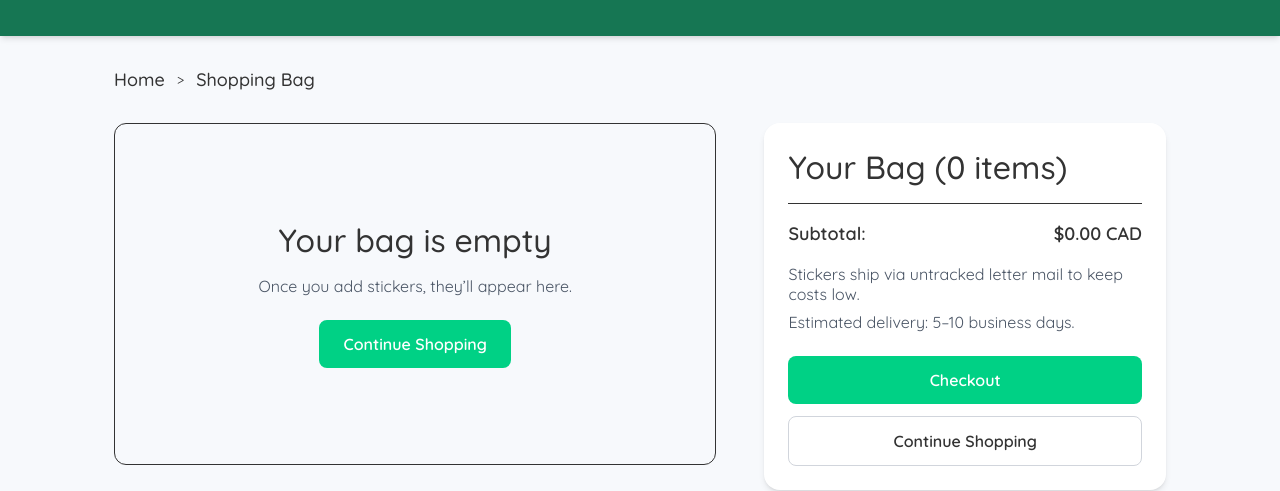
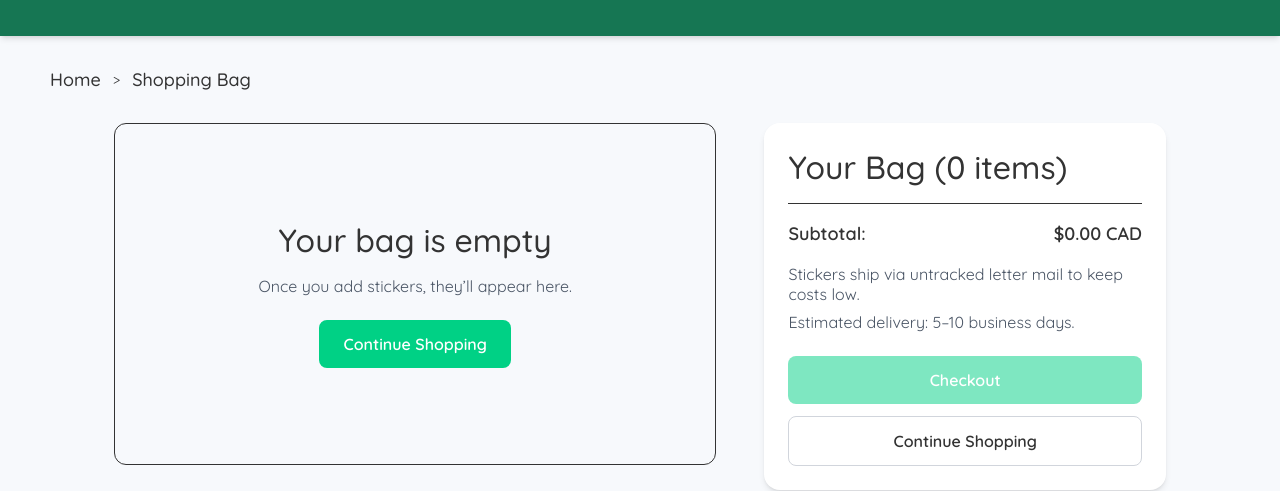
Before and after one commit to ShawnYS-codemtl/momentong2.1, a Next.js app: page /cart in a window 1280 px wide. Shown: the part 315-806 px from the top of the page. Built offline with nearby package versions, Linux system fonts and the light colour scheme.

Commit message:
feat: implement checkout functionality with Stripe integration; add CheckoutButton component for initiating payment and order completion page

```diff
--- /dev/null
+++ b/app/api/checkout/route.ts
@@ -0,0 +1,46 @@
+import Stripe from "stripe";
+import { NextResponse } from "next/server";
+import { getStickerById } from "@/lib/data/stickers";
+
+type CartItem = {
+    id: string;        // the unique sticker id
+    quantity: number;  // how many the user wants
+  }
+
+const stripe = new Stripe(process.env.STRIPE_SECRET_KEY!);
+
+export async function POST(req: Request) {
+  const { items } = await req.json(); // [{ id, quantity }]
+
+  // Compute subtotal safely on server
+  const line_items = await Promise.all(
+    items.map(async (item: CartItem) => {
+      const sticker = await getStickerById(item.id)
+
+      return {
+        price_data: {
+          currency: "cad",
+          product_data: { name: sticker.title },
+          unit_amount: sticker.price, // from server
+        },
+        quantity: item.quantity,
+      }
+    })
+  )
+
+  const session = await stripe.checkout.sessions.create({
+    ui_mode: "embedded",
+    mode: "payment",
+    line_items,
+    payment_method_types: ["card"],
+    shipping_address_collection: {
+        allowed_countries: ["CA", "US"], // adjust to your target countries
+    },
+    billing_address_collection: "auto",
+    return_url: `${process.env.NEXT_PUBLIC_SITE_URL}/order-complete?session_id={CHECKOUT_SESSION_ID}`,
+  });
+
+  return NextResponse.json({
+    clientSecret: session.client_secret,
+  });
+}
--- a/app/cart/page.tsx
+++ b/app/cart/page.tsx
@@ -1,6 +1,7 @@
 "use client"
 
 import Breadcrumb from "../components/Breadcrumb"
+import CheckoutButton from "../components/CheckoutButton"
 import QuantitySelector from "../components/QuantitySelector"
 import { useBag } from "../context/BagContext"
 import Image from "next/image"
@@ -10,7 +11,7 @@ export default function CartPage(){
     const { items, updateQuantity, removeItem, subtotal } = useBag()
 
     return (
-        <main className="px-4 md:px-8 lg:px-16 mb-8">
+        <main>
             <div className="mb-8">
                 <Breadcrumb
                     items={[
@@ -20,7 +21,7 @@ export default function CartPage(){
                 />
             </div>
 
-            <div className="flex flex-col lg:flex-row gap-12">
+            <div className="flex flex-col lg:flex-row gap-12 px-4 md:px-8 lg:px-16 mb-8">
                 {/* Products Section */}
                 <div className="lg:w-3/5">
                     {items.length === 0 ? (
@@ -104,10 +105,10 @@ export default function CartPage(){
                         Stickers ship via untracked letter mail to keep costs low.
                         </p>
                         <p className="text-sm text-gray-600 mb-6">Estimated delivery: 5–10 business days.</p>
-
-                        <button className="w-full bg-[var(--primary)] text-white py-3 rounded-lg font-semibold mb-3 hover:opacity-90">
+                        <CheckoutButton/>
+                        {/* <button className="w-full bg-[var(--primary)] text-white py-3 rounded-lg font-semibold mb-3 hover:opacity-90">
                         Checkout
-                        </button>
+                        </button> */}
                         <Link href="/stickers" className="w-full block text-center border border-gray-300 py-3 rounded-lg font-semibold hover:bg-gray-100">
                         Continue Shopping
                         </Link>
--- /dev/null
+++ b/app/checkout/page.tsx
@@ -0,0 +1,43 @@
+"use client"
+
+import { useEffect, useState } from "react"
+import { useSearchParams } from "next/navigation"
+import { loadStripe } from "@stripe/stripe-js"
+import {
+  EmbeddedCheckoutProvider,
+  EmbeddedCheckout,
+} from "@stripe/react-stripe-js"
+import Breadcrumb from "../components/Breadcrumb"
+
+const stripePromise = loadStripe(process.env.NEXT_PUBLIC_STRIPE_PUBLISHABLE_KEY!)
+
+export default function CheckoutPage() {
+  const searchParams = useSearchParams()
+  const clientSecret = searchParams.get("cs")
+  const [loaded, setLoaded] = useState(false)
+
+  useEffect(() => {
+    if (clientSecret) setLoaded(true)
+  }, [clientSecret])
+
+  if (!loaded || !clientSecret) {
+    return <p className="text-center mt-24">Loading checkout…</p>
+  }
+
+  return (
+    <main className="">
+        <Breadcrumb
+            items={[
+                {label: 'Home', href: '/'},
+                {label: 'Shopping Bag', href:'/cart'},
+                {label: 'Checkout'}
+            ]}
+        />
+        <div className="max-w-3xl mx-auto px-6 py-12">
+            <EmbeddedCheckoutProvider stripe={stripePromise} options={{ clientSecret }}>
+                <EmbeddedCheckout />
+            </EmbeddedCheckoutProvider>
+        </div>
+    </main>
+  )
+}
--- /dev/null
+++ b/app/components/CheckoutButton.tsx
@@ -0,0 +1,61 @@
+"use client";
+
+import { useState } from "react";
+import { useRouter } from "next/navigation"
+import { useBag } from "../context/BagContext";
+
+export default function CheckoutButton() {
+  const { items, clearBag } = useBag();
+  const router = useRouter();
+  const [loading, setLoading] = useState(false);
+  const [error, setError] = useState<string | null>(null);
+
+  const handleCheckout = async () => {
+    if (items.length === 0) return
+    setLoading(true);
+    setError(null);
+
+    const cartItems = items.map(item => ({
+        id: item.productId,
+        quantity: item.quantity
+    }))
+
+    try {
+        const res = await fetch("/api/checkout", {
+            method: "POST",
+            headers: { "Content-Type": "application/json" },
+            body: JSON.stringify({ items: cartItems }),
+        })
+
+        if (!res.ok) {
+            throw new Error("Failed to create checkout session");
+        }
+
+      const data = await res.json();
+      const clientSecret = data.clientSecret
+
+      clearBag()
+
+      router.push(`/checkout?cs=${clientSecret}`)
+
+    } catch (err) {
+      setError("Something went wrong. Please try again.");
+    } finally {
+      setLoading(false);
+    }
+  };
+
+  return (
+    <>
+      <button
+        onClick={handleCheckout}
+        disabled={loading || items.length === 0}
+        className="w-full bg-[var(--primary)] text-white py-3 rounded-lg font-semibold mb-3 hover:opacity-90 disabled:opacity-50"
+      >
+        {loading ? "Preparing checkout…" : "Checkout"}
+      </button>
+
+      {error && <p className="text-sm text-red-600 text-center">{error}</p>}
+    </>
+  );
+}
--- a/app/context/BagContext.tsx
+++ b/app/context/BagContext.tsx
@@ -77,6 +77,8 @@ export function BagProvider({ children }: { children: React.ReactNode }) {
 
   const clearBag = () => {
     setItems([])
+    localStorage.removeItem("cart")
+    localStorage.removeItem("subtotal")
   }
 
   const subtotal = items.reduce(
--- /dev/null
+++ b/app/order-complete/page.tsx
@@ -0,0 +1,9 @@
+export default function SuccessPage() {
+
+    return (
+      <main className="px-8 py-24 text-center">
+        <h1 className="text-2xl font-semibold mb-4">Payment successful</h1>
+        <p>Thank you for your order! 🎉</p>
+      </main>
+    )
+  }
```
